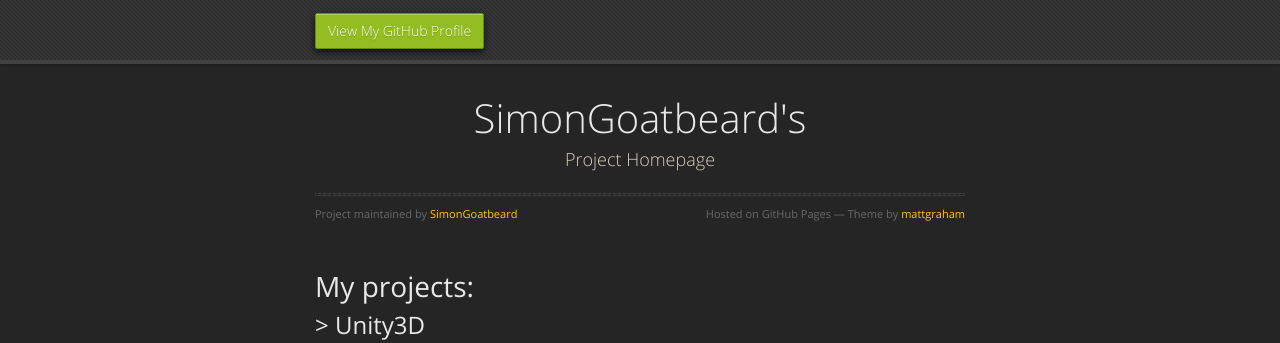
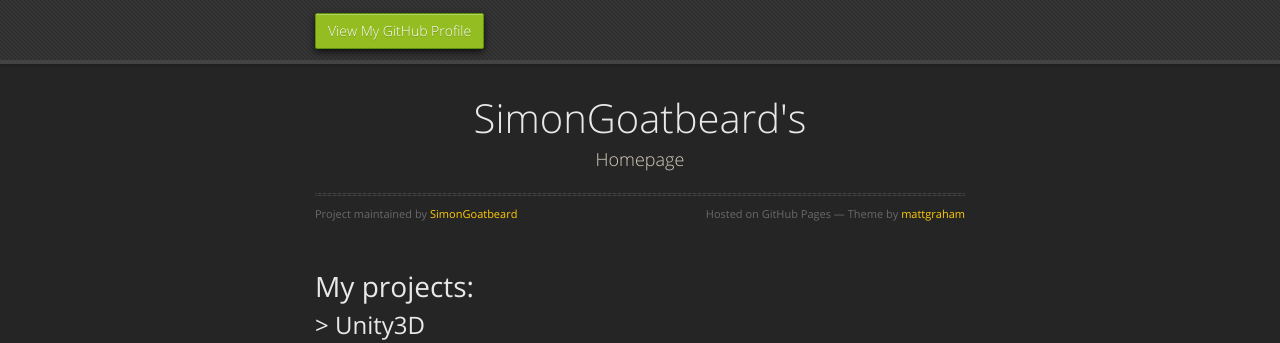
Before and after one commit to SimonGoatbeard/simongoatbeard.github.io, a Jekyll site: the page built from index.md, in a window 1280 px wide. Shown: the top 343 px of the page. Built offline with Jekyll 4.4.1, drawn with Linux system fonts in a browser that asks for light colours; nearby versions of some CDN libraries; our own code applies the rules of GitHub Pages for plain Markdown files.

Commit message:
Update _config.yml

```diff
--- a/_config.yml
+++ b/_config.yml
@@ -1,5 +1,5 @@
 title: SimonGoatbeard's
-description: Project Homepage
+description: Homepage
 show_downloads: false
 google_analytics:
 theme:
```
